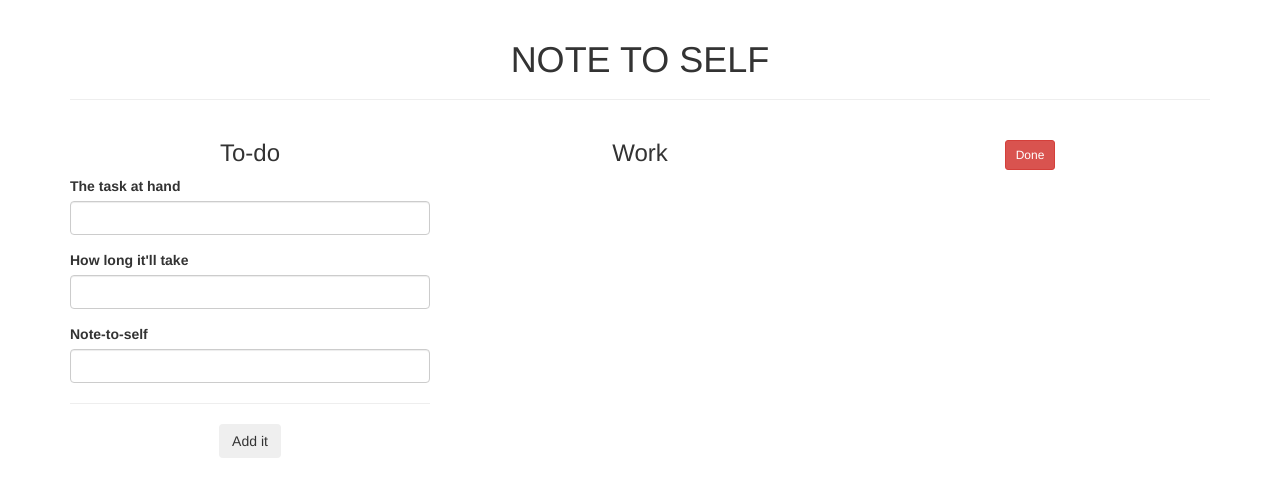
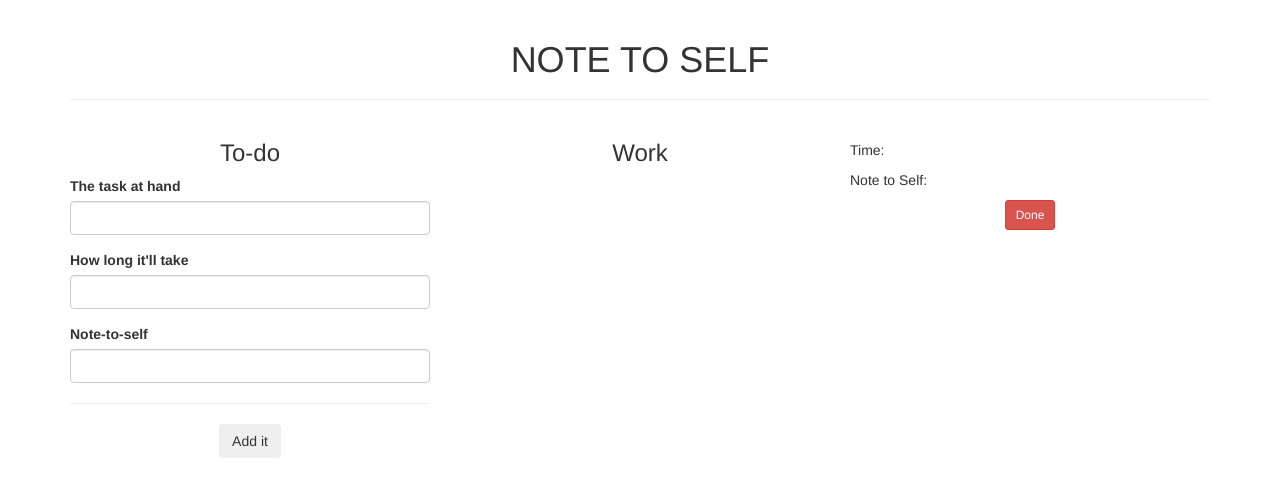
Before and after one commit to WilliamKulha/note-to-self, a plain HTML site: page index.html in a window 1280 px wide. Drawn offline with Linux system fonts and the light colour scheme.

Commit message:
Add fronts to where the spans are inserted in the task_at_hand div.

```diff
--- a/index.html
+++ b/index.html
@@ -53,8 +53,8 @@
             <div class="text-center">
               <h3></h3>
             </div>
-            <p><span class="time_estimate"></span></p>
-            <p><span class="note_to_self"></span></p>
+            <p>Time: <span class="time_estimate"></span></p>
+            <p>Note to Self: <span class="note_to_self"></span></p>
             <div class="text-center">
               <button id="task_done" class="btn btn-sm btn-danger">Done</button>
             </div>
```
